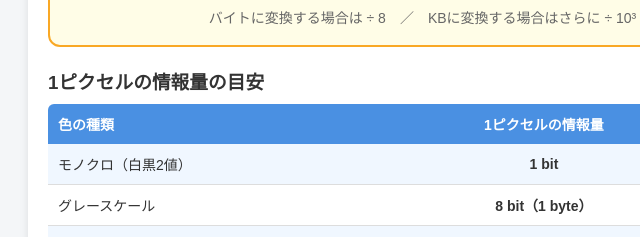
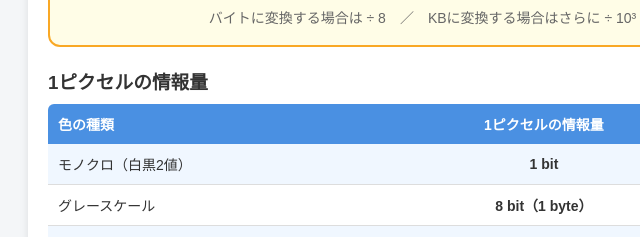
Before and after one commit to h-miura-358/r8-joho1, a plain HTML site: page image.html in a window 1280 px wide. Shown: the part 3813-4050 px from the top of the page, 62-702 px from the left. Drawn offline with Linux system fonts and the light colour scheme.

Commit message:
Update image.html

```diff
--- a/image.html
+++ b/image.html
@@ -234,7 +234,7 @@
     </div>
 
     <!-- 1ピクセルの情報量の早見表 -->
-    <h3 style="margin:0 0 10px;">1ピクセルの情報量の目安</h3>
+    <h3 style="margin:0 0 10px;">1ピクセルの情報量</h3>
     <table style="width:100%; border-collapse:collapse; font-size:14px; margin-bottom:20px;">
       <thead>
         <tr style="background:#4a90e2; color:white;">
```
